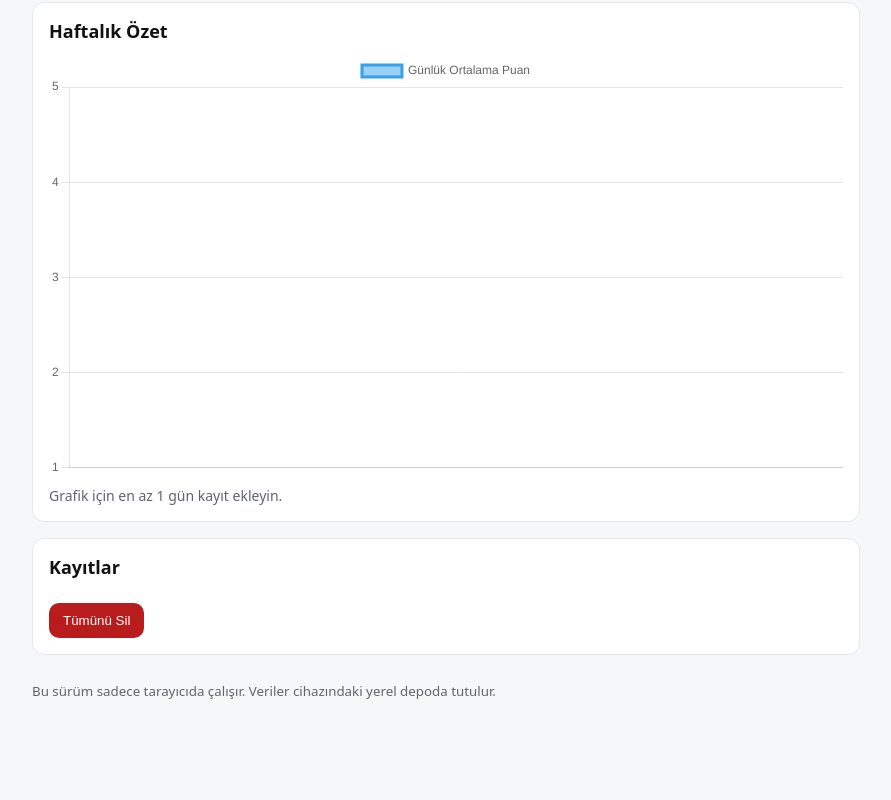
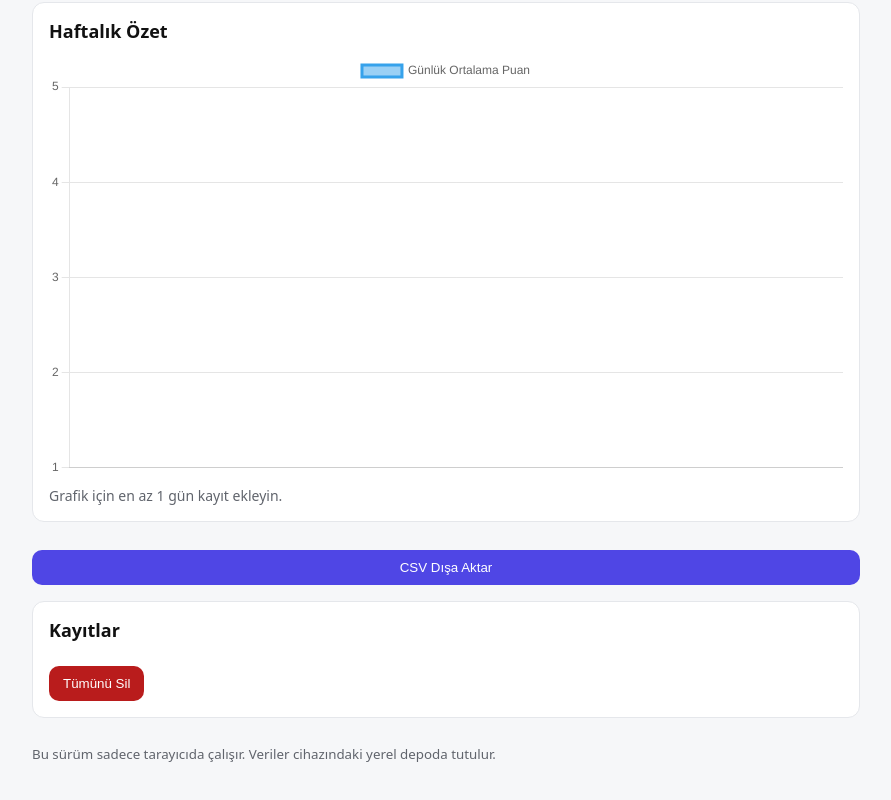
Before and after one commit to asenakocaturk/moodly, a plain HTML site: page index.html in a window 1280 px wide. Shown: the part 609-1409 px from the top of the page, without its empty margins (194-1085 px from the left). Before the commit the page ends 1350 px from the top, so only its background shows below. Drawn offline with nearby package versions, Linux system fonts and the light colour scheme.

Commit message:
Update index.html

```diff
--- a/index.html
+++ b/index.html
@@ -55,6 +55,7 @@
       <canvas id="weeklyChart" height="160"></canvas>
       <div id="insights" class="insights"></div>
     </section>
+<button id="exportCsv">CSV Dışa Aktar</button>
 
     <section class="card">
       <h2>Kayıtlar</h2>
```
